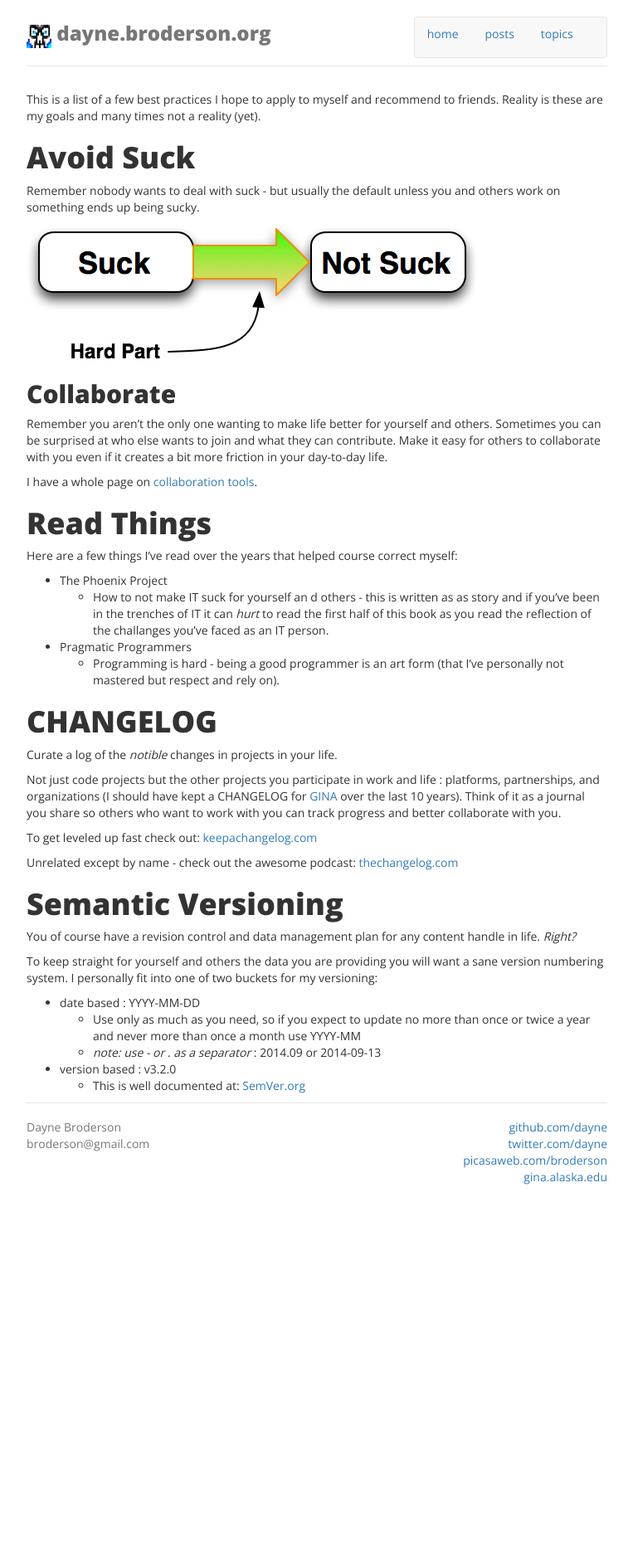
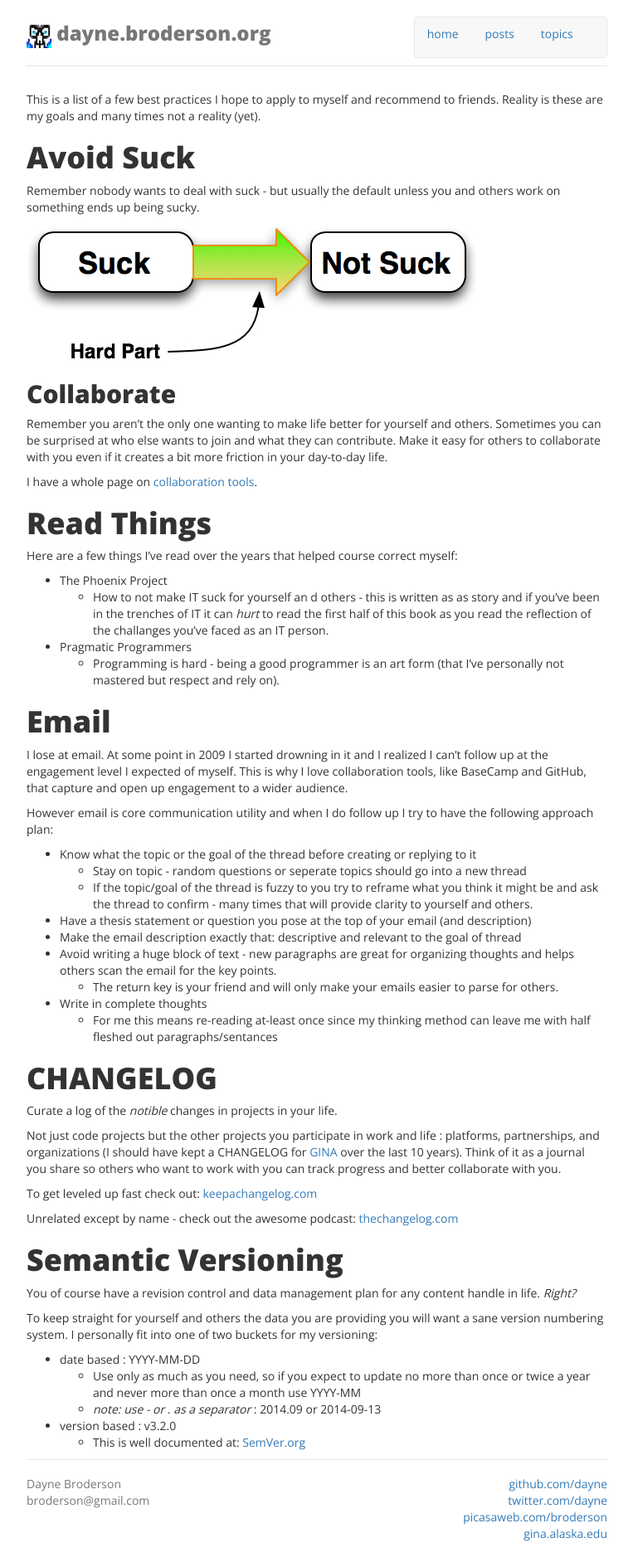
Before and after one commit to dayne/dayne.github.com, a Jekyll site: the page built from _topics/best_practicies.md, in a window 1280 px wide. Shown: the whole page at 83% size, without its empty margins (258-1021 px from the left). Built offline with Jekyll 4.4.1, drawn with Linux system fonts in a browser that asks for light colours; nearby versions of some CDN libraries; Markdown is read by kramdown in place of the engine named in the settings; before the commit the page ends 1459 px from its top, so only the background shows below that.

Commit message:
adding email to best practicies and re-ordering

```diff
--- a/_topics/best_practicies.md
+++ b/_topics/best_practicies.md
@@ -25,24 +25,41 @@ Here are a few things I've read over the years that helped course correct myself
 * Pragmatic Programmers
   * Programming is hard - being a good programmer is an art form (that I've personally not mastered but respect and rely on).
 
+# Email
+
+I lose at email.  At some point in 2009 I started drowning in it and I realized I can't follow up at the engagement level I expected of myself.  This is why I love collaboration tools, like BaseCamp and GitHub, that capture and open up engagement to a wider audience.
+
+However email is core communication utility and when I do follow up I try to have the following approach plan:
+
+* Know what the topic or the goal of the thread before creating or replying to it
+  * Stay on topic - random questions or seperate topics should go into a new thread
+  * If the topic/goal of the thread is fuzzy to you try to reframe what you think it might be and ask the thread to confirm - many times that will provide clarity to yourself and others.
+* Have a thesis statement or question you pose at the top of your email (and description)
+* Make the email description exactly that: descriptive and relevant to the goal of thread
+* Avoid writing a huge block of text - new paragraphs are great for organizing  thoughts and helps others scan the email for the key points.
+  * The return key is your friend and will only make your emails easier to parse for others.
+* Write in complete thoughts
+  * For me this means re-reading at-least once since my thinking method can leave me with half fleshed out paragraphs/sentances
+
+
 # CHANGELOG
 
-Curate a log of the *notible* changes in projects in your life.
+  Curate a log of the *notible* changes in projects in your life.
 
-Not just code projects but the other projects you participate in work and life : platforms, partnerships, and organizations (I should have kept a CHANGELOG for [GINA](http://gina.alaska.edu) over the last 10 years).  Think of it as a journal you share so others who want to work with you can track progress and better collaborate with you.
+  Not just code projects but the other projects you participate in work and life : platforms, partnerships, and organizations (I should have kept a CHANGELOG for [GINA](http://gina.alaska.edu) over the last 10 years).  Think of it as a journal you share so others who want to work with you can track progress and better collaborate with you.
 
-To get leveled up fast check out: [keepachangelog.com](http://keepachangelog.com/)
+  To get leveled up fast check out: [keepachangelog.com](http://keepachangelog.com/)
 
-Unrelated except by name - check out the awesome podcast: [thechangelog.com](http://thechangelog.com/)
+  Unrelated except by name - check out the awesome podcast: [thechangelog.com](http://thechangelog.com/)
 
 # Semantic Versioning
 
-You of course have a revision control and data management plan for any content handle in life.  *Right?*
+  You of course have a revision control and data management plan for any content handle in life.  *Right?*
 
-To keep straight for yourself and others the data you are providing you will want a sane version numbering system.  I personally fit into one of two buckets for my versioning:
+  To keep straight for yourself and others the data you are providing you will want a sane version numbering system.  I personally fit into one of two buckets for my versioning:
 
-* date based : YYYY-MM-DD
-  * Use only as much as you need, so if you expect to update no more than once or twice a year and never more than once a month use YYYY-MM
-  * _note: use - or . as a separator_ : 2014.09 or 2014-09-13
-* version based : v3.2.0
-  * This is well documented at: [SemVer.org](http://semver.org/)
+  * date based : YYYY-MM-DD
+    * Use only as much as you need, so if you expect to update no more than once or twice a year and never more than once a month use YYYY-MM
+    * _note: use - or . as a separator_ : 2014.09 or 2014-09-13
+  * version based : v3.2.0
+    * This is well documented at: [SemVer.org](http://semver.org/)
```
